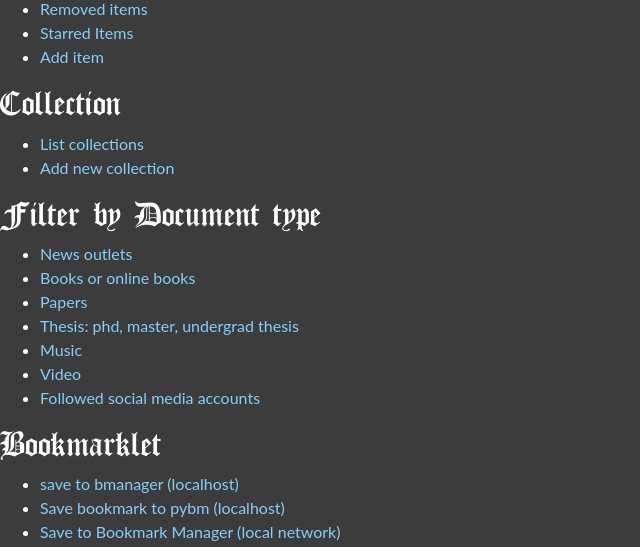
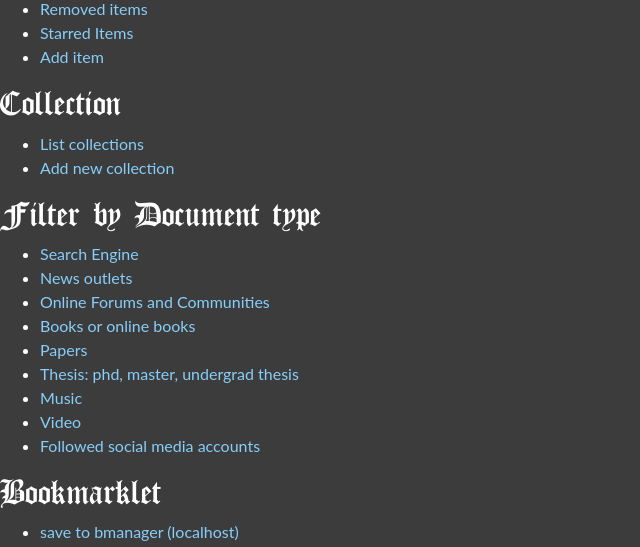
Before and after one commit to caiorss/bookmark-storage-webapp, a Django app: page / in a window 1280 px wide. Shown: the part 452-999 px from the top of the page, without its empty margins (0-640 px from the left). Run offline with Django 3.2, Linux system fonts and the light colour scheme; the visitor is signed in with stand-in values (Sample User, id 1); some libraries are stand-ins or nearby versions.

Commit message:
Add hyperlink to filter 'community' to the index page.

```diff
--- a/bookmarks/templates/index.html
+++ b/bookmarks/templates/index.html
@@ -52,11 +52,17 @@ Search Items:
 <h2>Filter by Document type </h2>
 
 <ul>
+
+    <li> <a href='/items?doctype=search%20engine'>Search Engine</a> </li>
+
     <li> <a href='/items?doctype=news'>News outlets</a> </li>
+
+    <li> <a href='/items?doctype=community'>Online Forums and Communities</a> </li>
 
     <li> <a href='/items?doctype=book'>Books or online books</a> </li>
 
     <li> <a href='/items?doctype=paper'>Papers</a> </li>
+
 
     <li> <a href='/items?doctype=thesis'>Thesis: phd, master, undergrad thesis</a> </li>
 
```
